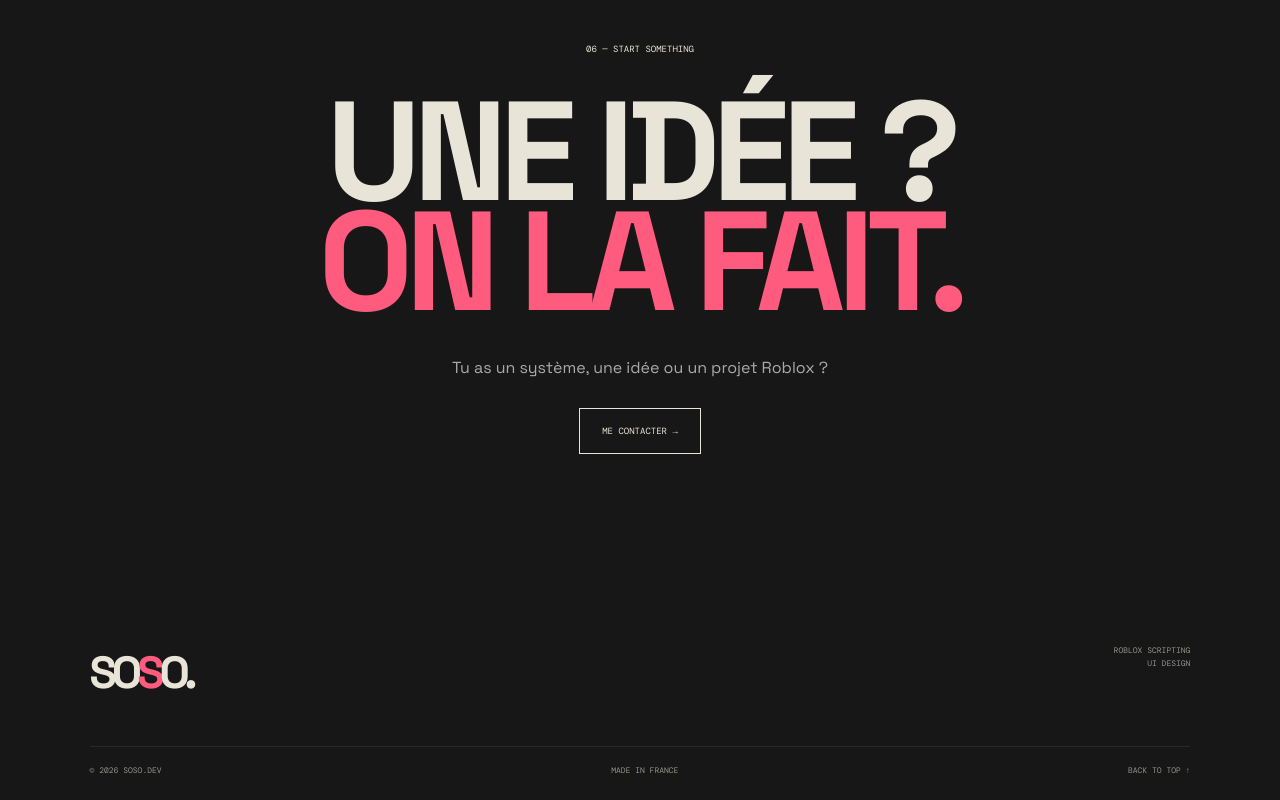
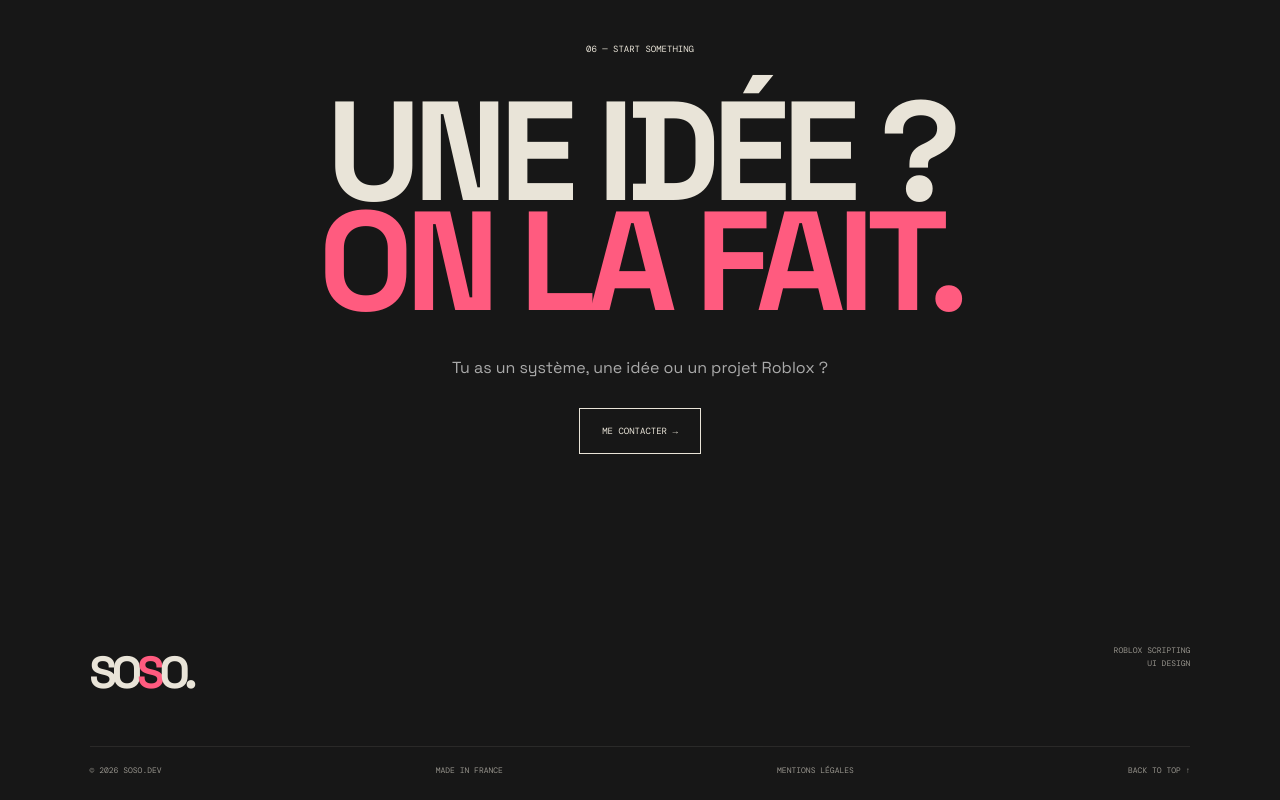
Before and after one commit to 27482374/sosodevs, a plain HTML site: page index.html in a window 1280 px wide. Shown: the part 4558-5358 px from the top of the page. Drawn offline with nearby package versions, Linux system fonts and the light colour scheme.

Commit message:
Add legal mentions link to index.html

```diff
--- a/index.html
+++ b/index.html
@@ -537,6 +537,10 @@
                 MADE IN FRANCE
             </span>
 
+            <a href="legal.html">
+                MENTIONS LÉGALES
+            </a>
+
             <a href="#">
                 BACK TO TOP ↑
             </a>
```
